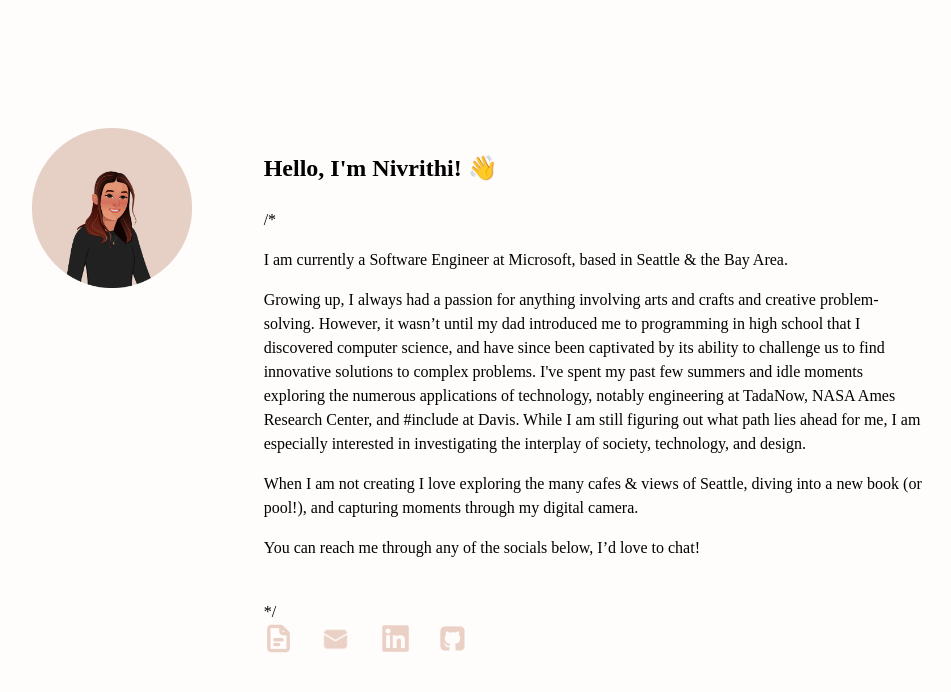
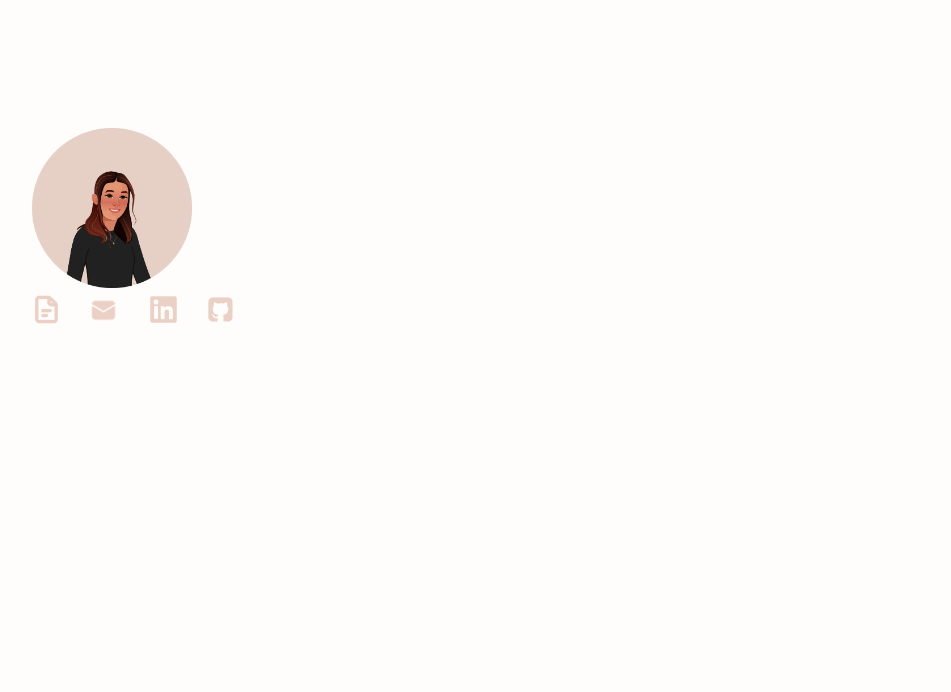
Before and after one commit to nivrithikrishnan/personal-website, a Next.js app: page / in a window 1280 px wide. Shown: the top 692 px of the page, without its empty margins (160-1111 px from the left). Built offline with nearby package versions, Linux system fonts and the light colour scheme; a web font is replaced by a local one.

Commit message:
clearing

```diff
--- a/pages/index.js
+++ b/pages/index.js
@@ -13,19 +13,21 @@
       <main className={styles.container}>
         <div className={styles.left}>
           <img src="/media/profile.png" alt="Nivrithi Krishnan" className={styles.logo} />
+          <br></br>
+          <Socials />
         </div>
+  {/*
         <div className={styles.right}>
           <h1> Hello, I'm Nivrithi! 👋 </h1>
-          /*
           <p> I am currently a Software Engineer at Microsoft, based in Seattle & the Bay Area. </p>
           <p>Growing up, I always had a passion for anything involving arts and crafts and creative problem-solving. However, it wasn’t until my dad introduced me to programming in high school that I discovered computer science, and have since been captivated by its ability to challenge us to find innovative solutions to complex problems. I've spent my past few summers and idle moments exploring the numerous applications of technology, notably engineering at <a href="https://www.tadanow.com/">TadaNow</a>, NASA Ames Research Center, and <a href="https://linktr.ee/includedavis"> #include at Davis</a>. While I am still figuring out what path lies ahead for me, I am especially interested in investigating the interplay of society, technology, and design.</p>
-          <p>When I am not creating I love exploring the many cafes & views of Seattle, <a href="https://www.goodreads.com/user/show/113843935-nivrithi">diving into a new book</a> (or pool!), and capturing moments through my digital camera. </p>
-          {/*<p> In the past,  I’ve researched and developed an algorithm to analyze & parse flight data at NASA Ames Research Center, designed and developed several new features for <a href="https://www.tadanow.com/">Tada's</a> platform and served as both a product designer and full-stack web developer for <a href="https://linktr.ee/includedavis"> #include at Davis</a>. </p>*/}
+          <p>When I am not creating I love exploring the many cafes & views of Seattle, <a href="https://www.goodreads.com/user/show/113843935-nivrithi">diving into a new book</a>, and capturing moments through my digital camera. </p>
+          {<p> In the past,  I’ve researched and developed an algorithm to analyze & parse flight data at NASA Ames Research Center, designed and developed several new features for <a href="https://www.tadanow.com/">Tada's</a> platform and served as both a product designer and full-stack web developer for <a href="https://linktr.ee/includedavis"> #include at Davis</a>. </p>}
           <p>You can reach me through any of the socials below, I’d love to chat!</p>
           <br></br>
-          */
           <Socials />
         </div>
+  */}
       </main>
       <footer>
       </footer>
```
